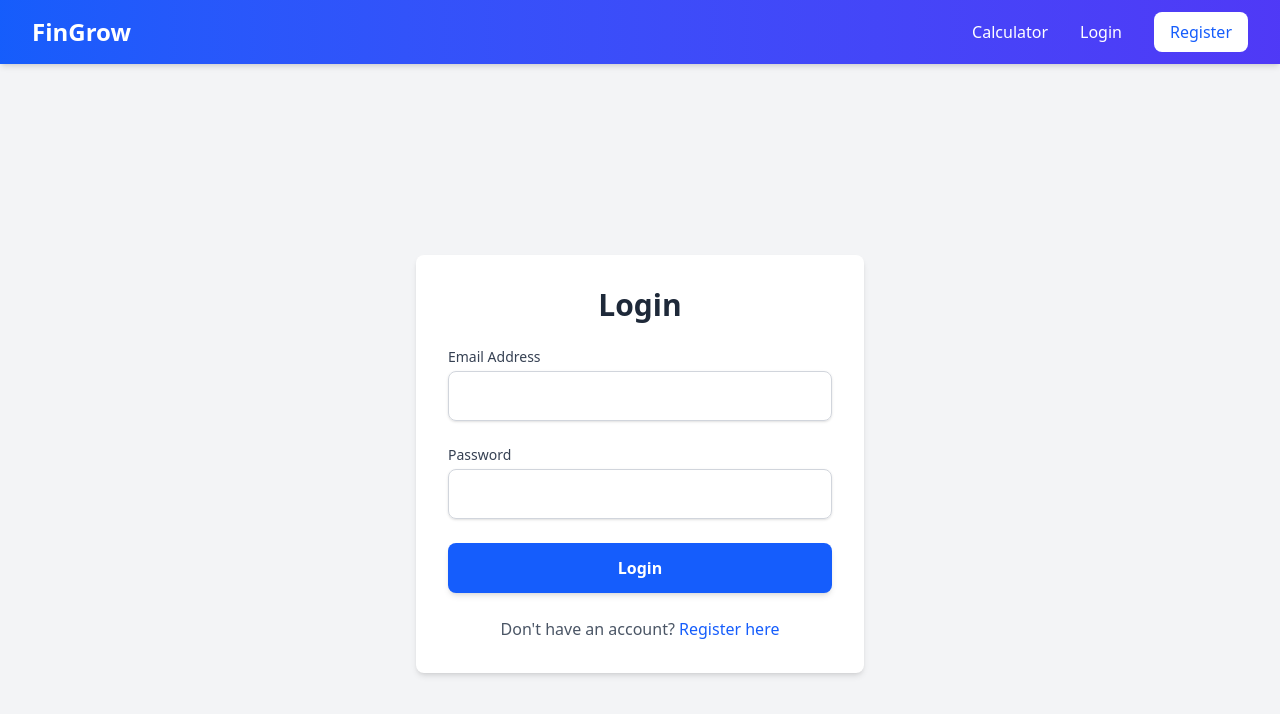
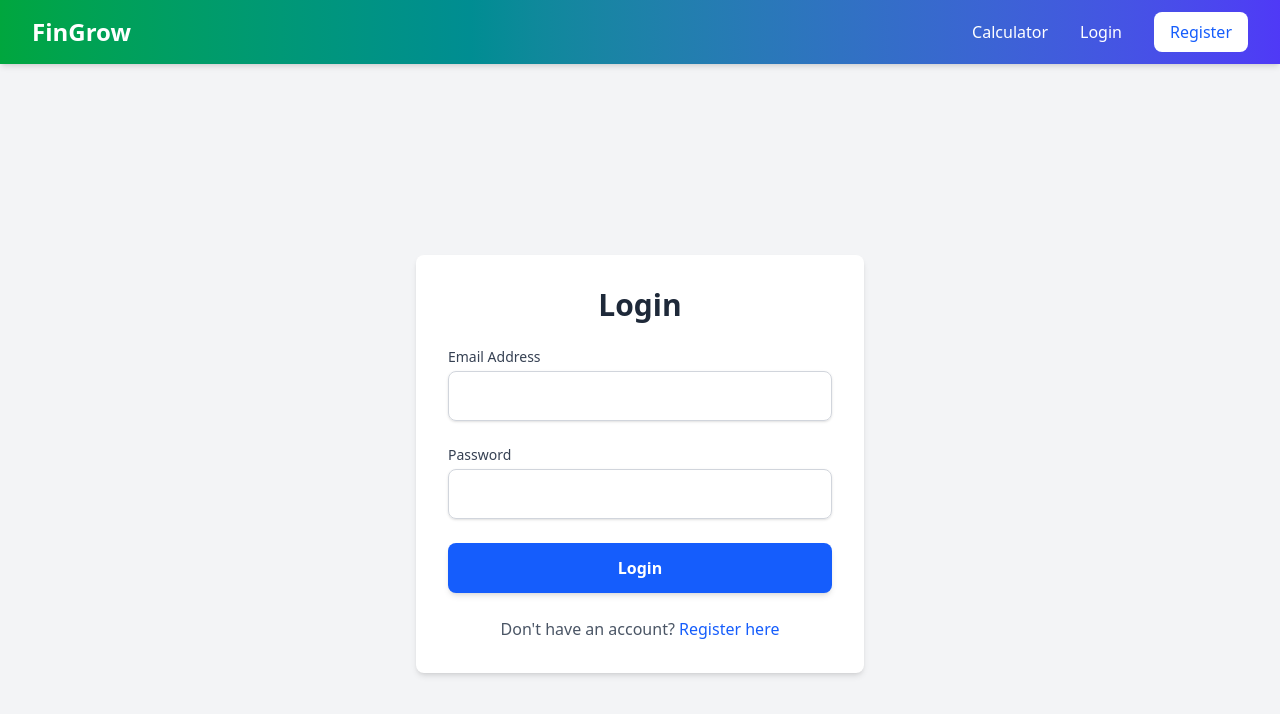
Before and after one commit to John-shewa2/FinGrow, a React (Vite) app in the folder Frontend/: page /login in a window 1280 px wide. Shown: the top 714 px of the page. Built offline with nearby package versions, Linux system fonts and the light colour scheme.

Commit message:
Adjusting color of Navbar

```diff
--- a/Frontend/src/components/Navbar.jsx
+++ b/Frontend/src/components/Navbar.jsx
@@ -12,7 +12,7 @@ const Navbar = () => {
   };
 
   return (
-    <nav className="bg-gradient-to-r from-blue-600 to-indigo-600 shadow-md sticky top-0 z-50">
+    <nav className="bg-gradient-to-r from-green-600 to-indigo-600 shadow-md sticky top-0 z-50">
       <div className="max-w-7xl mx-auto px-4 sm:px-6 lg:px-8">
         <div className="flex justify-between items-center h-16">
           {/* Logo/Brand */}
```
